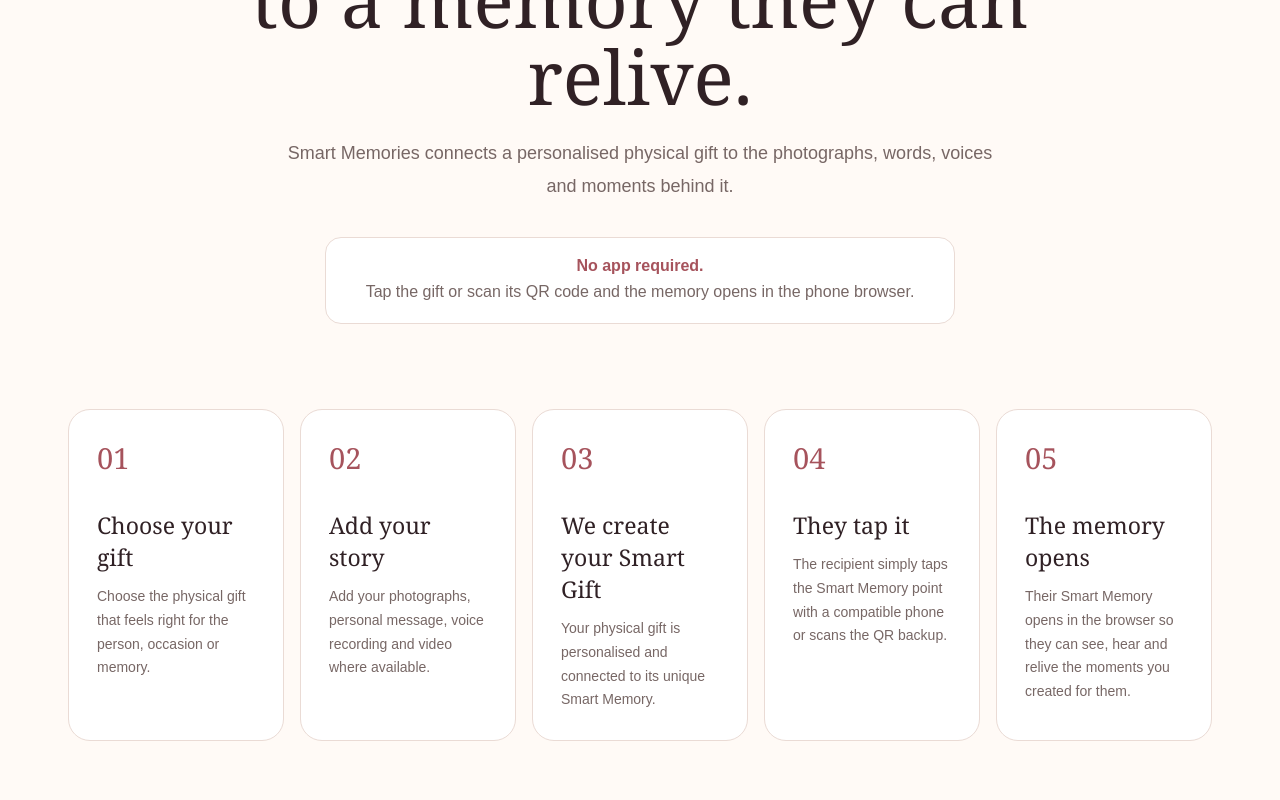
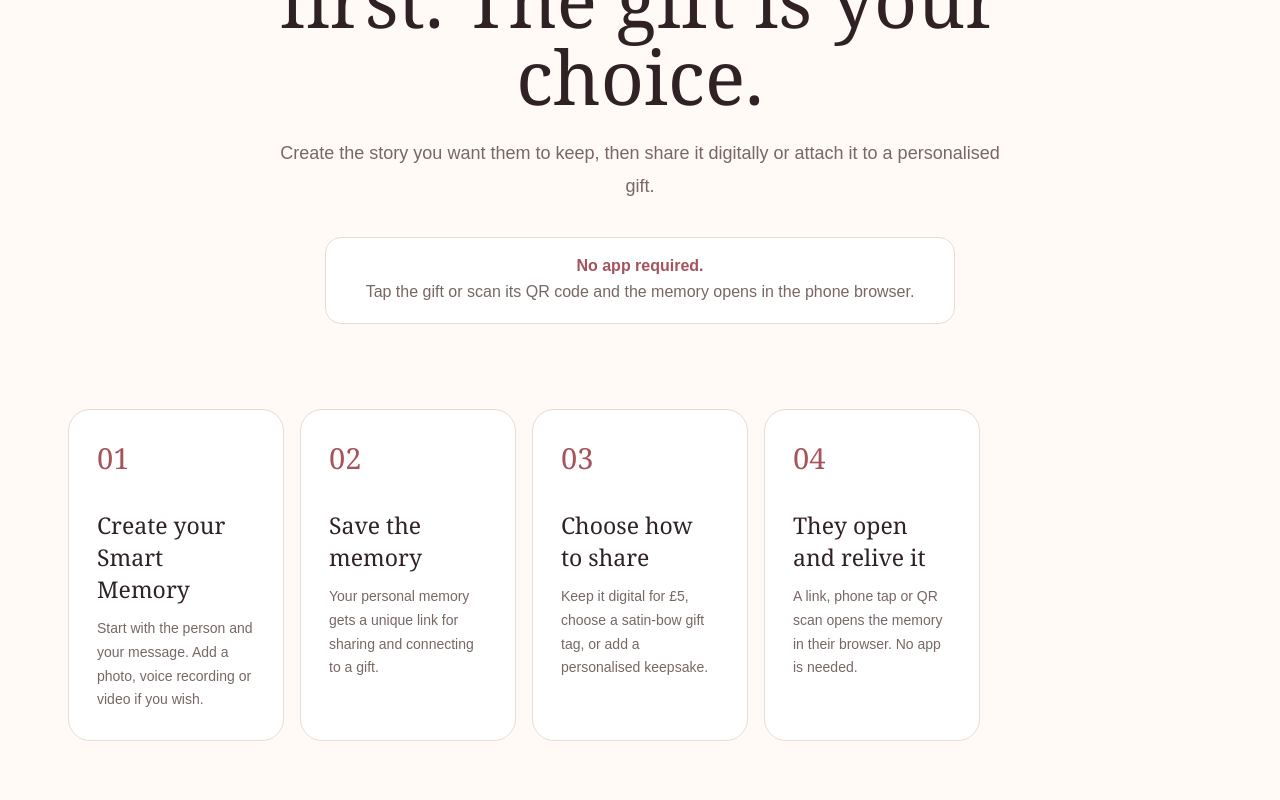
Before and after one commit to jorjuel/smart-memories, a Next.js app: page /how-it-works in a window 1280 px wide. Shown: the part 320-1120 px from the top of the page. Built offline with nearby package versions, Linux system fonts and the light colour scheme.

Commit message:
Explain the new memory-first journey, with digital and gift add-ons after creation

```diff
--- a/app/how-it-works/page.tsx
+++ b/app/how-it-works/page.tsx
@@ -3,42 +3,23 @@ import Link from 'next/link';
 const steps = [
   {
     number: '01',
-    title:
-      'Choose your gift',
-    text:
-      'Choose the physical gift that feels right for the person, occasion or memory.',
+    title: 'Create your Smart Memory',
+    text: 'Start with the person and your message. Add a photo, voice recording or video if you wish.',
   },
-
   {
     number: '02',
-    title:
-      'Add your story',
-    text:
-      'Add your photographs, personal message, voice recording and video where available.',
+    title: 'Save the memory',
+    text: 'Your personal memory gets a unique link for sharing and connecting to a gift.',
   },
-
   {
     number: '03',
-    title:
-      'We create your Smart Gift',
-    text:
-      'Your physical gift is personalised and connected to its unique Smart Memory.',
+    title: 'Choose how to share',
+    text: 'Keep it digital for £5, choose a satin-bow gift tag, or add a personalised keepsake.',
   },
-
   {
     number: '04',
-    title:
-      'They tap it',
-    text:
-      'The recipient simply taps the Smart Memory point with a compatible phone or scans the QR backup.',
-  },
-
-  {
-    number: '05',
-    title:
-      'The memory opens',
-    text:
-      'Their Smart Memory opens in the browser so they can see, hear and relive the moments you created for them.',
+    title: 'They open and relive it',
+    text: 'A link, phone tap or QR scan opens the memory in their browser. No app is needed.',
   },
 ];
 
@@ -51,17 +32,13 @@ export default function HowItWorksPage() {
         </span>
 
         <h1>
-          From a meaningful gift
-          to a memory they can
-          relive.
+          Your memory comes first.
+          The gift is your choice.
         </h1>
 
         <p>
-          Smart Memories connects a
-          personalised physical gift
-          to the photographs, words,
-          voices and moments behind
-          it.
+          Create the story you want them to keep,
+          then share it digitally or attach it to a personalised gift.
         </p>
 
         <div className="howMemoryNoApp">
```
